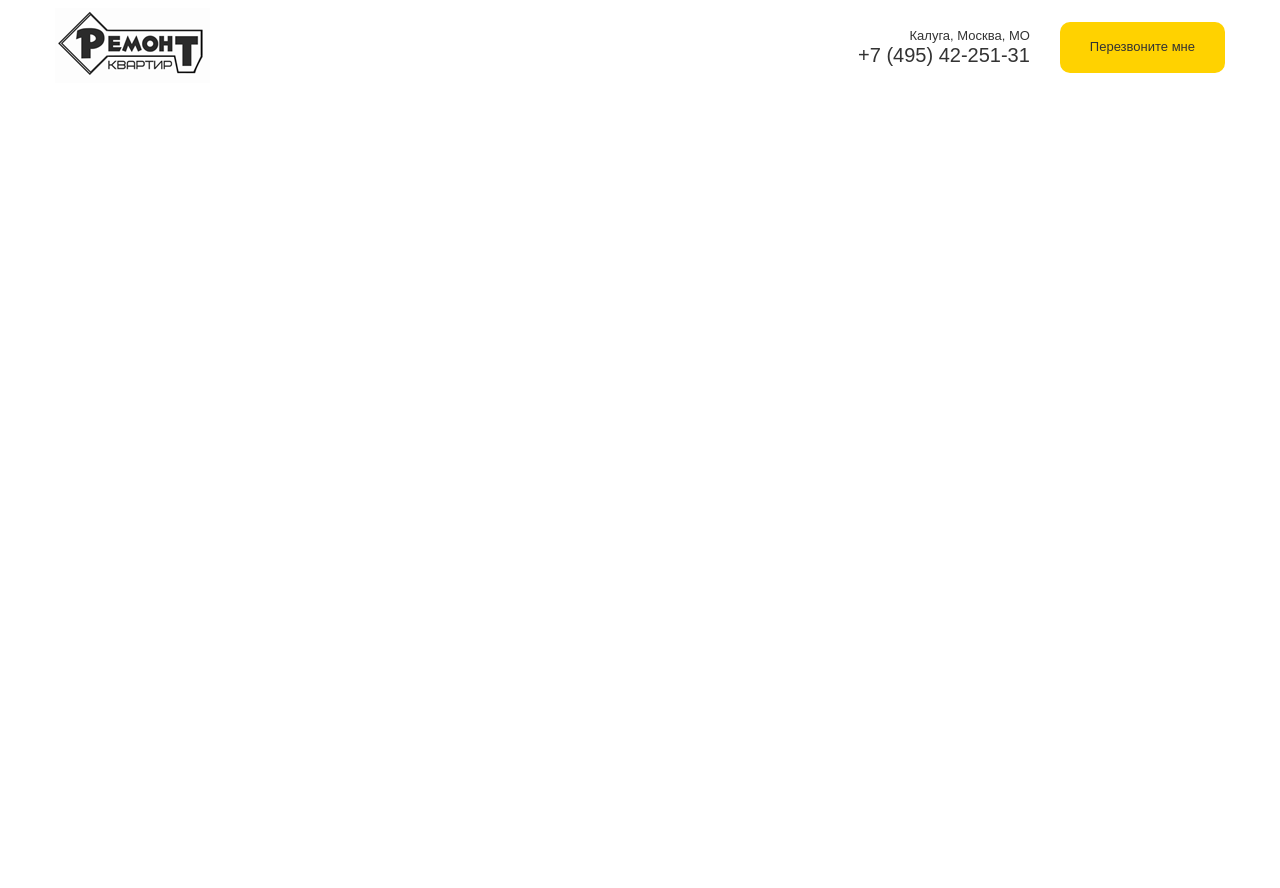
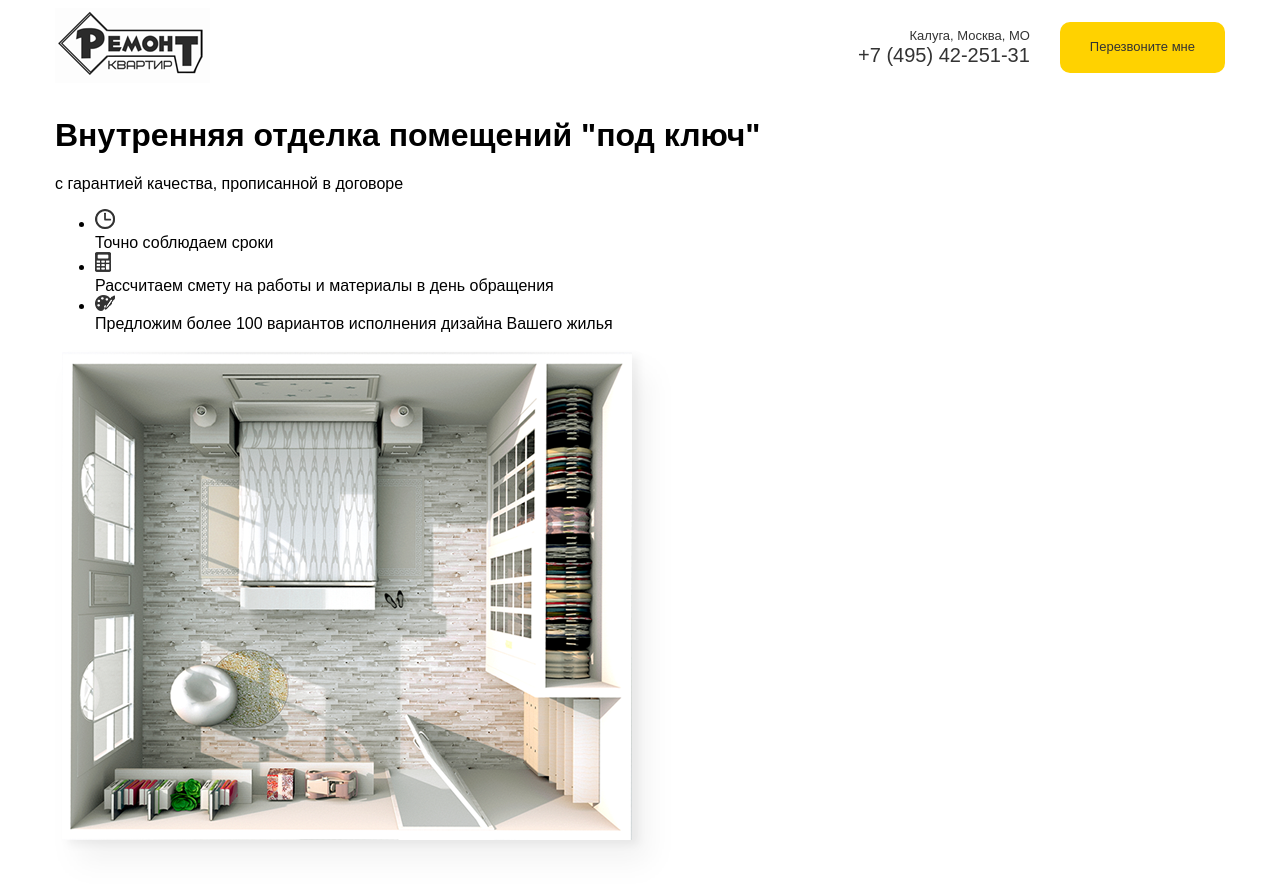
Before and after one commit to Vminskiy/repair_homework, a plain HTML site: page src/index.html in a window 1280 px wide. Before the commit the page ends 800 px from the top, so only its background shows below. Drawn offline with Linux system fonts and the light colour scheme.

Commit message:
HTML разметка главной секции

```diff
--- a/src/index.html
+++ b/src/index.html
@@ -33,6 +33,56 @@
   </nav>
   <!-- /.navigation -->
 
+  <main>
+    <section class="first">
+      <div class="container">
+        <div class="first-block">
+          <div class="first-text">
+            <h1 class="first-text__title">
+              Внутренняя отделка помещений "под ключ"
+            </h1>
+            <span class="first-text__subtitle">
+              с гарантией качества, прописанной в договоре
+            </span>
+            <ul class="first-list">
+              <li class="first-list__item">
+                <div class="first-list__image">
+                  <img src="img/first/clock.png" alt="Часы">
+                </div>
+                <span class="first-list__text">
+                  Точно соблюдаем сроки
+                </span>
+              </li>
+              <li class="first-list__item">
+                <div class="first-list__image">
+                  <img src="img/first/calculator.png" alt="Калькулятор">
+                </div>
+                <span class="first-list__text">
+                  Рассчитаем смету на работы и материалы в день обращения
+                </span>
+              </li>
+              <li class="first-list__item">
+                <div class="first-list__image">
+                  <img src="img/first/paint.png" alt="Палитра">
+                </div>
+                <span class="first-list__text">
+                  Предложим более 100 вариантов исполнения дизайна Вашего жилья
+                </span>
+              </li>
+            </ul>
+          </div>
+          <!-- /.first-text -->
+          <div class="first-image">
+            <img src="img/first/Main-image.png" alt="Квартира с ремонтом">
+          </div>
+          <!-- /.first-image -->
+        </div>
+        <!-- /.first-block -->
+      </div>
+      <!-- /.container -->
+    </section>
+    <!-- /.first -->
+  </main>
 
 </body>
 </html>
--- a/src/sass/style.sass
+++ b/src/sass/style.sass
@@ -1,3 +1,4 @@
 @import 'colors'
 @import 'interface'
-@import 'navigation'
+@import 'blocks/navigation'
+@import 'blocks/first'
```
Also changed, not shown: src/img/first/Main-image.png (added), src/img/first/calculator.png (added), src/img/first/clock.png (added), src/img/first/paint.png (added), src/sass/blocks/_first.sass (added), src/sass/blocks/_navigation.sass (renamed from src/sass/_navigation.sass).
